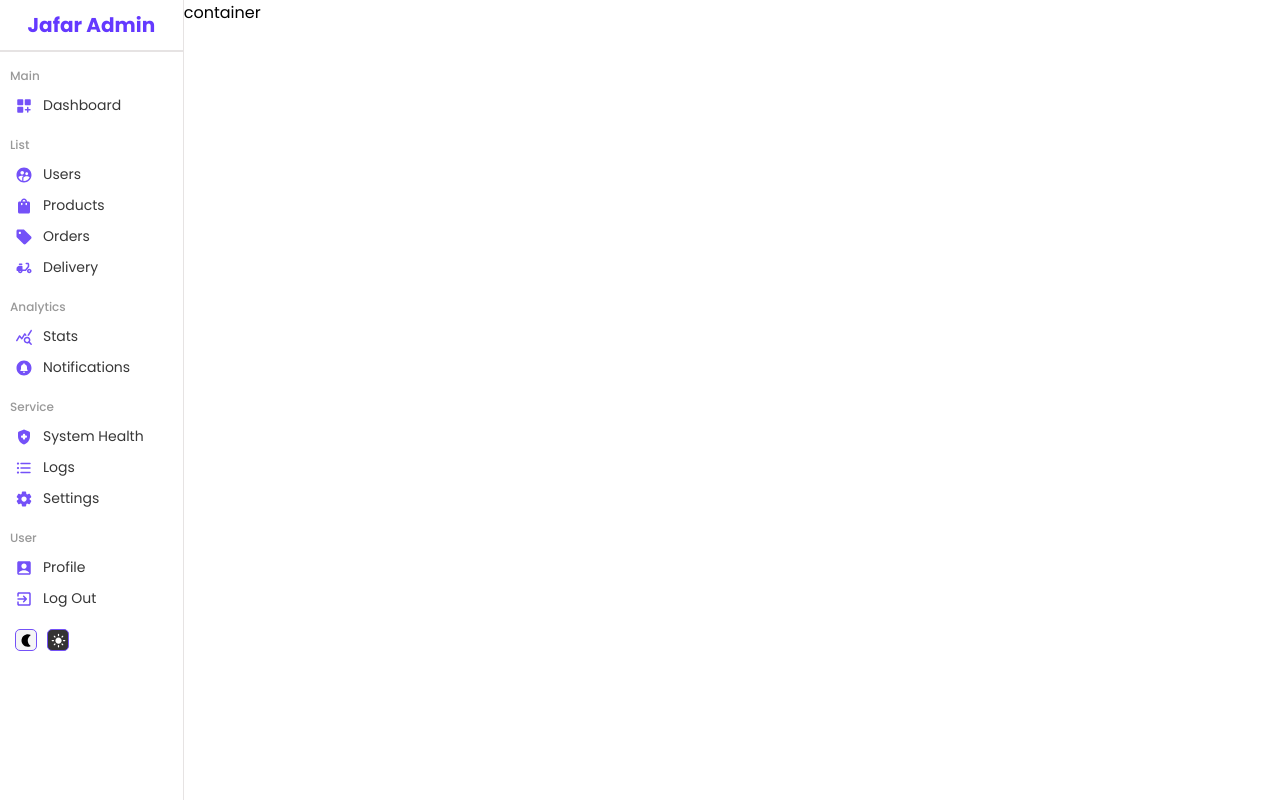
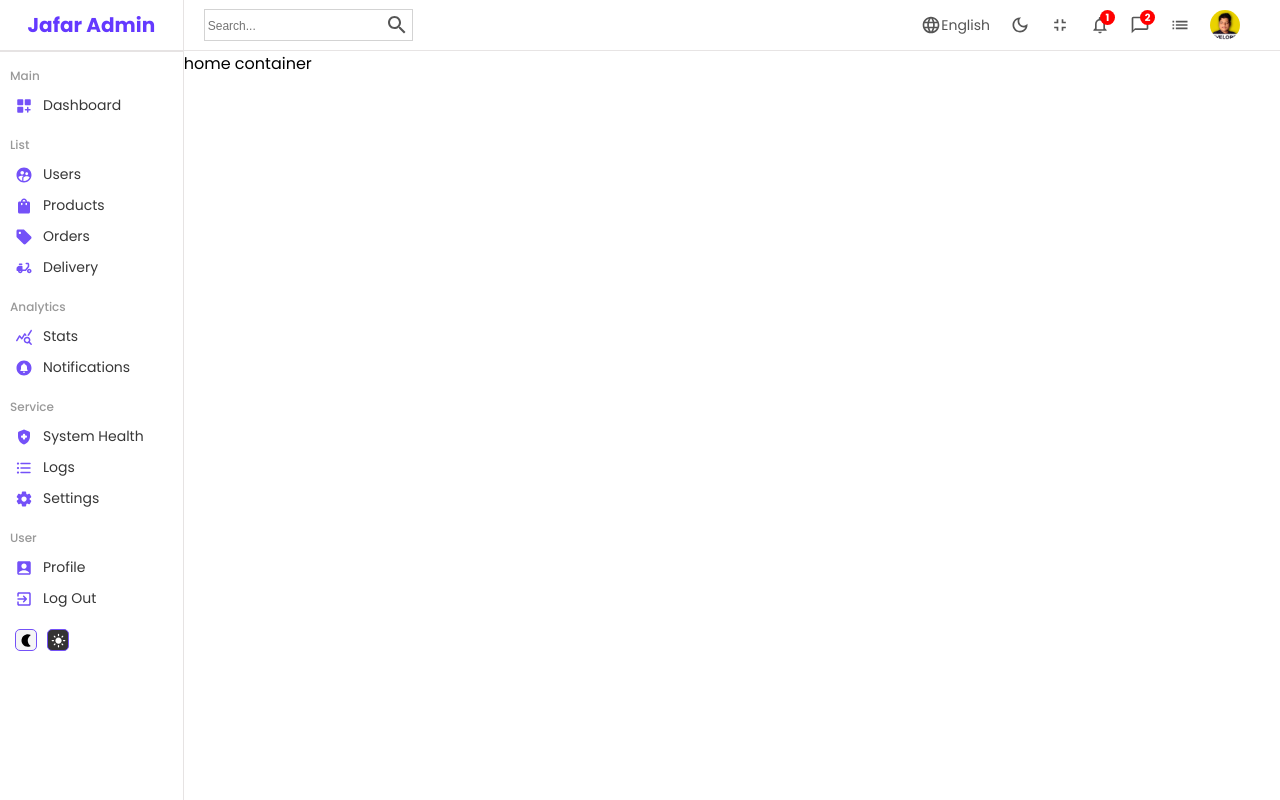
Before and after one commit to Jafar-128bit/Dashboard_Web_App, a React (Create React App) app: page / in a window 1280 px wide. Built offline with nearby package versions, Linux system fonts and the light colour scheme; a web font is replaced by a local one.

Commit message:
Navbar
Added Navbar feature in the Dashboard

```diff
--- a/src/components/Navbar/Navbar.js
+++ b/src/components/Navbar/Navbar.js
@@ -1,9 +1,53 @@
 import './Navbar.scss';
+import SearchOutlinedIcon from '@mui/icons-material/SearchOutlined';
+import LanguageOutlinedIcon from '@mui/icons-material/LanguageOutlined';
+import DarkModeOutlinedIcon from '@mui/icons-material/DarkModeOutlined';
+import FullscreenExitOutlinedIcon from '@mui/icons-material/FullscreenExitOutlined';
+import NotificationsNoneOutlinedIcon from '@mui/icons-material/NotificationsNoneOutlined';
+import ChatBubbleOutlineOutlinedIcon from '@mui/icons-material/ChatBubbleOutlineOutlined';
+import ListOutlinedIcon from '@mui/icons-material/ListOutlined';
+import profilePic from '../../assets/GitHub-Profile-Picture.jpg';
 
 const Navbar = () => {
     return (
-        <div className"navbar">
-            <h1>Nav Bar</h1>
+        <div className="navbar">
+            <div className="navbar__wrapper">
+                <div className="navbar__search">
+                    <input type="text" placeholder="Search..."/>
+                    <SearchOutlinedIcon className="navbar__icon"/>
+                </div>
+                <div className="navbar__items">
+                    <div className="navbar__item">
+                        <LanguageOutlinedIcon className="navbar__icon"/>
+                        English
+                    </div>
+                    <div className="navbar__item">
+                        <DarkModeOutlinedIcon className="navbar__icon"/>
+                    </div>
+                     <div className="navbar__item">
+                        <FullscreenExitOutlinedIcon className="navbar__icon"/>
+                    </div>
+                     <div className="navbar__item">
+                        <NotificationsNoneOutlinedIcon className="navbar__icon"/>
+                         <div className="navbar__counter">1</div>
+                    </div>
+                     <div className="navbar__item">
+                        <ChatBubbleOutlineOutlinedIcon className="navbar__icon"/>
+                         <div className="navbar__counter">2</div>
+                    </div>
+                     <div className="navbar__item">
+                        <ListOutlinedIcon className="navbar__icon"/>
+                    </div>
+                    <div className="navbar__item">
+                        <img
+                        src={profilePic}
+                        alt="profile picture"
+                        height="50px"
+                        className="navbar__avatar"
+                        />
+                    </div>
+                </div>
+            </div>
         </div>
     );
 };
--- a/src/components/Navbar/Navbar.scss
+++ b/src/components/Navbar/Navbar.scss
@@ -0,0 +1,71 @@
+.navbar {
+  height: 50px;
+  border-bottom: 0.5px solid rgb(231, 228, 228);
+  display: flex;
+  align-items: center;
+  font-size: 14px;
+  color: #555;
+
+  .navbar__wrapper {
+    padding: 20px;
+    display: flex;
+    align-items: center;
+    justify-content: space-between;
+    width: 100%;
+
+    .navbar__search {
+      display: flex;
+      align-items: center;
+      border: 0.5px solid lightgray;
+      padding: 3px;
+
+      input {
+        border: none;
+        outline: none;
+        background-color: transparent;
+
+        &::placeholder {
+          font-size: 12px;
+        }
+      }
+    }
+
+    .navbar__items {
+      display: flex;
+      align-items: center;
+
+      .navbar__item {
+        display: flex;
+        align-items: center;
+        margin-right: 20px;
+        position: relative;
+
+        .navbar__icon {
+          font-size: 20px;
+        }
+
+        .navbar__avatar {
+          width: 30px;
+          height: 30px;
+          border-radius: 50%;
+        }
+
+        .navbar__counter {
+          width: 15px;
+          height: 15px;
+          background-color: red;
+          border-radius: 50%;
+          color: white;
+          display: flex;
+          align-items: center;
+          justify-content: center;
+          font-size: 10px;
+          font-weight: bold;
+          position: absolute;
+          top: -5px;
+          right: -5px;
+        }
+      }
+    }
+  }
+}
--- a/src/pages/Home/Home.js
+++ b/src/pages/Home/Home.js
@@ -1,12 +1,14 @@
 import './Home.scss';
 import Sidebar from "../../components/Sidebar/Sidebar";
+import Navbar from "../../components/Navbar/Navbar";
 
 const Home = () => {
     return (
         <div className="home">
             <Sidebar/>
             <div className="home__container">
-                container
+                <Navbar/>
+                home container
             </div>
         </div>
     );
```
Also changed, not shown: src/assets/GitHub-Profile-Picture.jpg (added).
